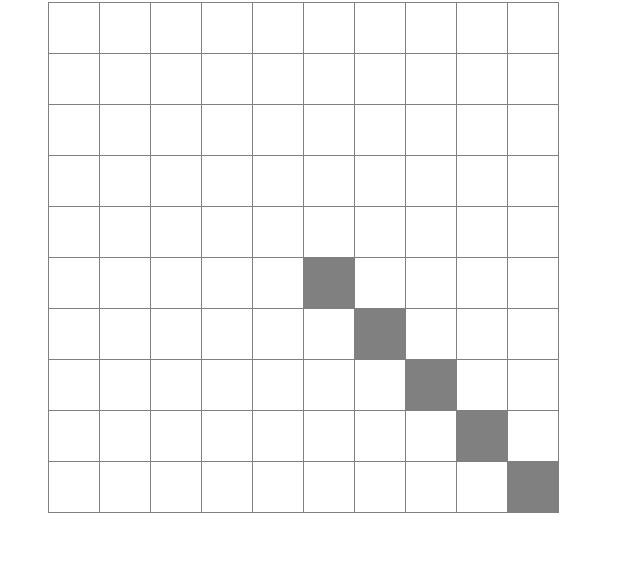
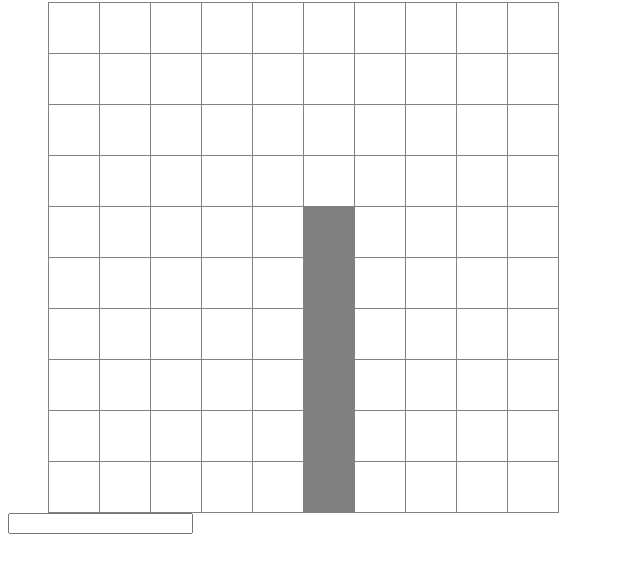
Before and after one commit to Miratons/Snake, a React app: page / in a window 1280 px wide. Shown: the part 78-650 px from the top of the page, without its empty margins (0-640 px from the left). Built offline with nearby package versions, Linux system fonts and the light colour scheme.

Commit message:
Move snack and chack action

```diff
--- a/src/components/Map.js
+++ b/src/components/Map.js
@@ -6,11 +6,19 @@ import Line from 'components/Line'
 class Map extends Component {
     constructor(props) {
         super(props)
+        this.init = this.init.bind(this)
         this.start = this.start.bind(this)
+        this.moveSnake = this.moveSnake.bind(this)
+        this.gameOver = this.gameOver.bind(this)
         this.addSnakedSquare = this.addSnakedSquare.bind(this)
+        this.handleKeyPress = this.handleKeyPress.bind(this)
 
         this.state = {
-            snake: []
+            snake: [],
+            axe: null,
+            nextAxe: null,
+            isStart: false,
+            isOver: false
         }
     }
 
@@ -21,23 +29,89 @@ class Map extends Component {
         }
 
         return (
-            <Fragment>
-                {lines}
-            </Fragment>
+            <div id="game">
+                <div className="grid">
+                    {lines}
+                </div>
+                <input type="text" id="inputSnake" onKeyUp={this.handleKeyPress} />
+            </div>
         )
     }
 
     componentDidMount() {
-        this.start()
+        this.init()
+    }
+
+    init() {
+        this.setState({
+            snake: [
+                {x: 4, y:5},
+                {x: 5, y:5},
+                {x: 6, y:5},
+                {x: 7, y:5},
+                {x: 8, y:5},
+                {x: 9, y:5}
+            ]
+        })
     }
 
     start() {
+        this.setState({isStart: true})
+        this.moveSnake()
+    }
+
+    moveSnake() {
+        var headSnake = Object.assign({}, this.state.snake[0])
+        let newAxe = this.state.nextAxe ? this.state.nextAxe : this.state.axe
         this.setState({
-            snake: [
-                {x: 5, y:5}
-            ]
+            // update new axe
+            axe: newAxe,
+            // reset next axe
+            nextAxe: null
         })
-        setTimeout(this.addSnakedSquare, 1000)
+        switch (newAxe) {
+            case "top":
+                headSnake.x--
+                break
+
+            case "right":
+                headSnake.y++
+                break
+
+            case "bottom":
+                headSnake.x++
+                break
+
+            case "left":
+                headSnake.y--
+                break
+
+            default:
+                break
+        }
+        // stop game if snak out of map or eat him
+        let lastSnackWithoutHead = [].concat(this.state.snake)
+        lastSnackWithoutHead.splice(0, 1)
+        let index = lastSnackWithoutHead.findIndex((pos) => pos.x === headSnake.x && pos.y === headSnake.y)
+        if (index !== -1
+            || headSnake.x < 0 || headSnake.x >= this.props.nbCol
+            || headSnake.y < 0 || headSnake.y >= this.props.nbLine) {
+            this.gameOver()
+            return
+        }
+        // move all snak square
+        let snake = [headSnake];
+        for (let i = 1; i < this.state.snake.length; i++) {
+            snake.push(this.state.snake[i - 1])
+        }
+        this.setState({snake: snake})
+        // continue game
+        setTimeout(this.moveSnake, this.props.timer)
+    }
+
+    gameOver() {
+        this.setState({isOver: true})
+        console.log("End Game")
     }
 
     addSnakedSquare() {
@@ -49,11 +123,47 @@ class Map extends Component {
         })
         setTimeout(this.addSnakedSquare, 1000);
     }
+
+    handleKeyPress(event) {
+        var newAxe;
+        let action = event.target.value ? event.target.value.substring(event.target.value.length - 1) : null
+        event.target.value = null
+        switch (action) {
+            case "z":
+                newAxe = "top"
+                break;
+
+            case "d":
+                newAxe = "right"
+                break;
+
+            case "s":
+                newAxe = "bottom"
+                break;
+
+            case "q":
+                newAxe = "left"
+                break;
+
+            default:
+                break;
+        }
+        // stock next direction in state
+        if (newAxe && !this.state.nextAxe) {
+            this.setState({nextAxe: newAxe}, () => {
+                // launch game if is first choice
+                if (!this.state.isStart && !this.state.isOver) {
+                    this.start()
+                }
+            })
+        }
+    }
 }
 
 Map.propTypes = {
     nbLine: PropTypes.number.isRequired,
-    nbCol: PropTypes.number.isRequired
+    nbCol: PropTypes.number.isRequired,
+    timer: PropTypes.number.isRequired
 }
 
 export default Map
--- a/src/components/Square.css
+++ b/src/components/Square.css
@@ -14,7 +14,3 @@
 .square.snaked {
     background-color: grey;
 }
-
-.square input {
-    visibility: hidden;;
-}
--- a/src/components/Square.js
+++ b/src/components/Square.js
@@ -6,28 +6,22 @@ import 'components/Square.css'
 class Square extends Component {
     constructor(props) {
         super(props);
-        this.handleKeyPress = this.handleKeyPress.bind(this)
         this.getClassName = this.getClassName.bind(this)
     }
 
     render() {
 
         return (
-            <li className={this.getClassName()}>
-                <input type="text" onKeyPress={this.handleKeyPress} />
-            </li>
+            <li className={this.getClassName()}></li>
        )
-    }
-
-    handleKeyPress(event) {
-        console.log(event, this.props);
     }
 
     getClassName() {
         let className = "square "
-        let isSnaked = this.props.snake.find((pos) => pos.x === this.props.x && pos.y === this.props.y)
-        className += isSnaked ? 'snaked' : ''
-        if (isSnaked) console.log(className)
+        //if (this.props.snake) {
+            let isSnaked = this.props.snake.find((pos) => pos.x === this.props.x && pos.y === this.props.y)
+            className += isSnaked ? 'snaked' : ''
+        //}
         return className;
     }
 }
--- a/src/index.js
+++ b/src/index.js
@@ -6,7 +6,7 @@ import Map from 'components/Map'
 render (
     <div>
         <h1>Hello World</h1>
-        <Map nbLine={10} nbCol={10} />
+        <Map nbLine={10} nbCol={10} timer={1000} />
     </div>,
     document.querySelector('#mount')
 )
```
